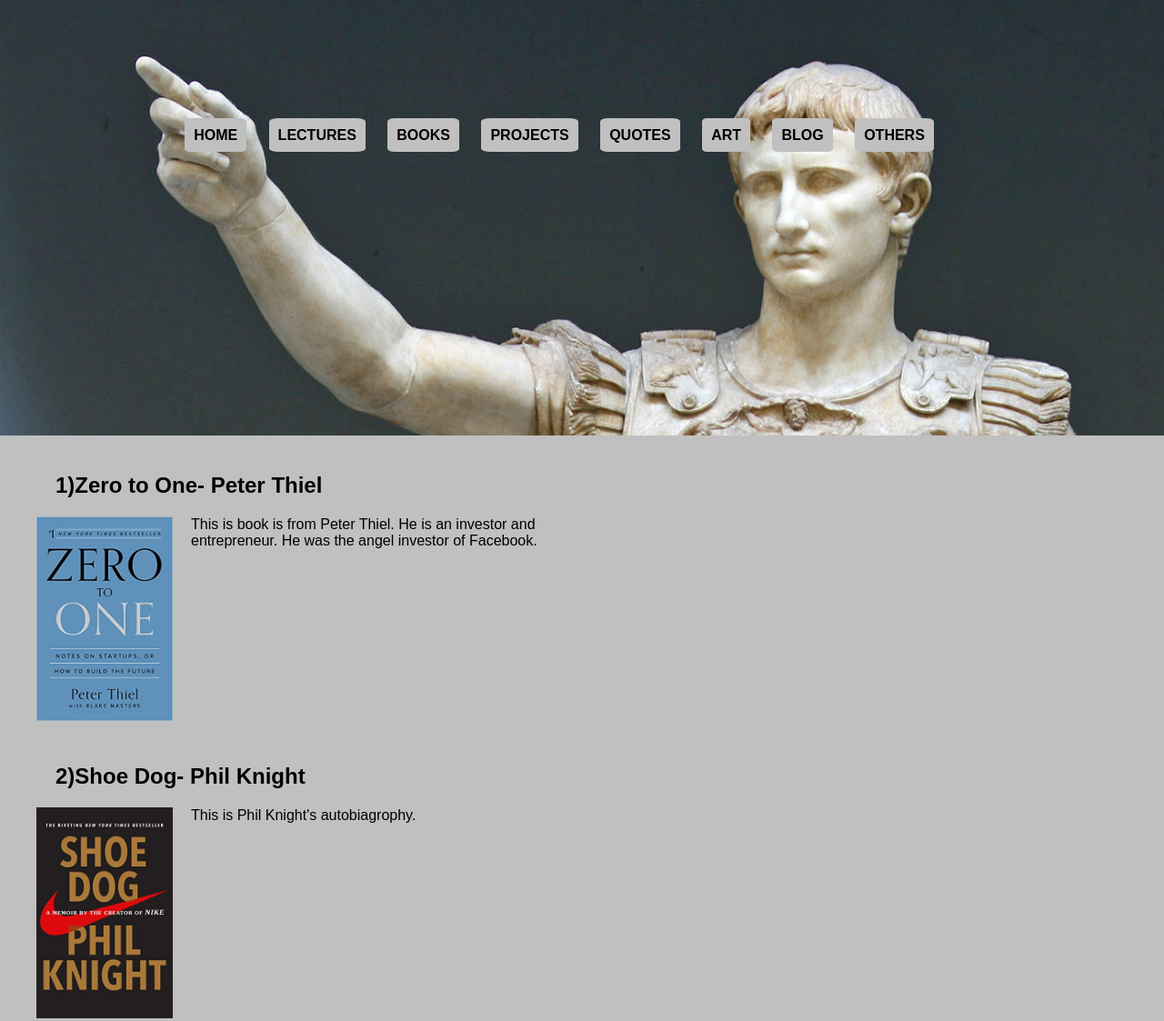
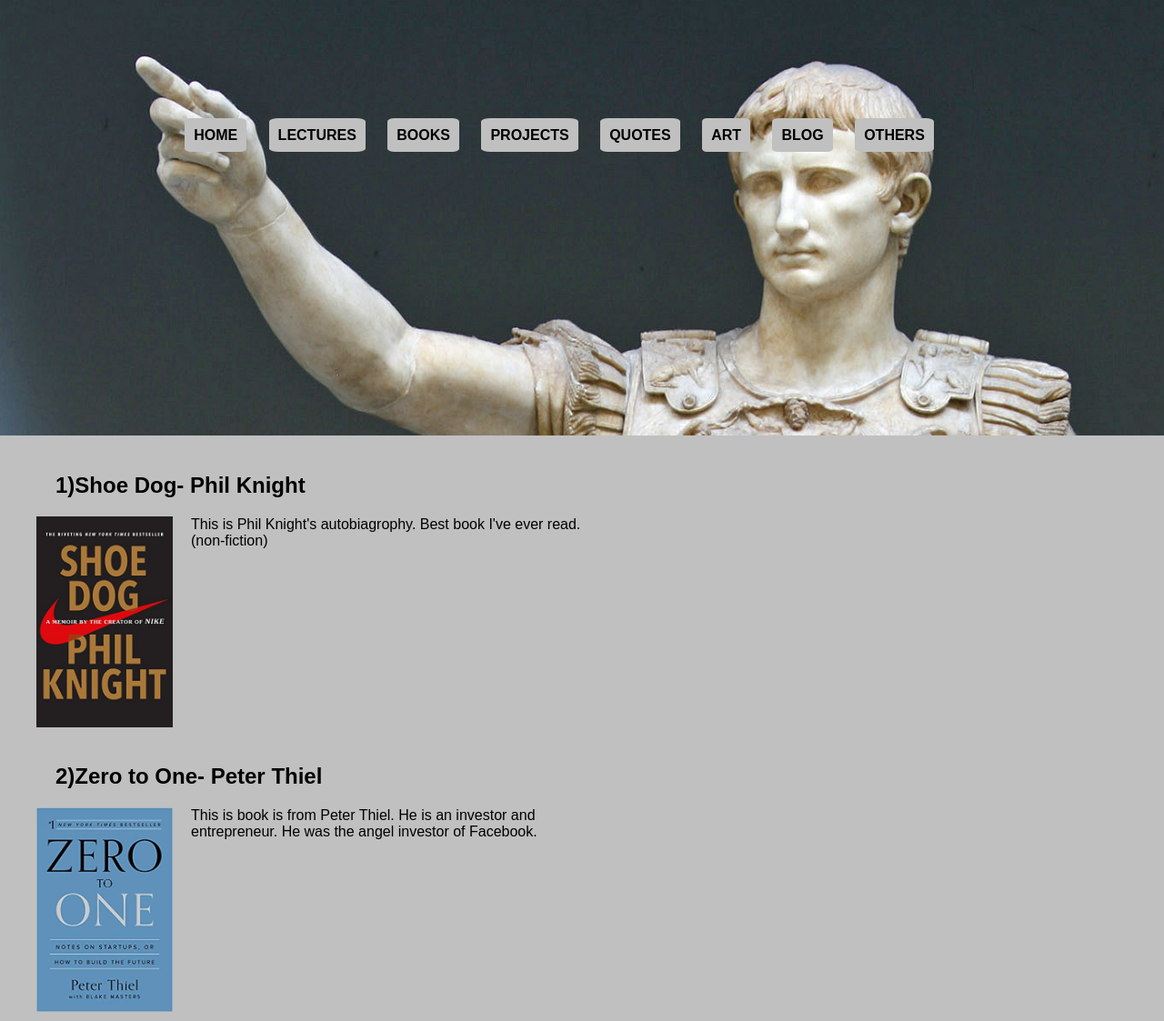
Before and after one commit to magule/magule.github.io, a plain HTML site: page books.html in a window 1280 px wide. Shown: the whole page at 91% size. Drawn offline with Linux system fonts and the light colour scheme.

Commit message:
few small changes

```diff
--- a/books.html
+++ b/books.html
@@ -1,6 +1,6 @@
 <html>
     <head>
-        <title>ma page2!</title>
+        <title>test2!</title>
         <link rel="stylesheet" href="styles.css">
     </head>
 
@@ -30,15 +30,17 @@
 
     <section class="books">
         <figure>
-            <h2>1)Zero to One- Peter Thiel</h2>
+            <h2>1)Shoe Dog- Phil Knight</h2>
+            <img src="images/phil.jpg" alt="phil knight's book shoe dog">
+            <p1>This is Phil Knight's autobiagrophy. Best book I've ever read.(non-fiction)</p1>
+        </figure>
+
+        <figure>
+            <h2>2)Zero to One- Peter Thiel</h2>
             <img src="images/thiel.jpg" alt="peter thiel's book zero to one">
             <p1>This is book is from Peter Thiel. He is an investor and entrepreneur. He was the angel investor of Facebook.</p1>
         </figure>
-        <figure>
-            <h2>2)Shoe Dog- Phil Knight</h2>
-            <img src="images/phil.jpg" alt="phil knight's book shoe dog">
-            <p1>This is Phil Knight's autobiagrophy.</p1>
-        </figure>
+
 
     </section>
 
```
Also changed, not shown: art.html (+1 -1 lines), commencement.html (+1 -1 lines), index.html (+4 -4 lines), others.html (+1 -1 lines), quotes.html (+1 -1 lines).
